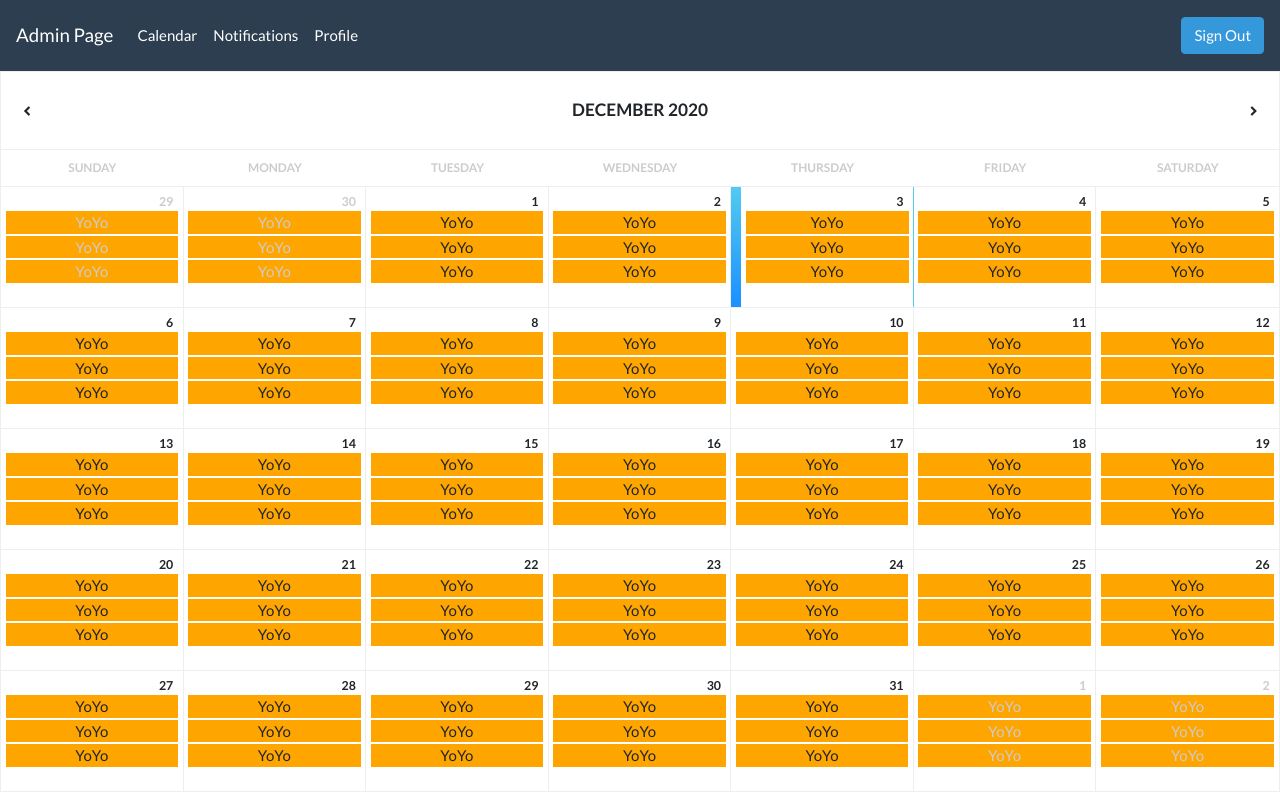
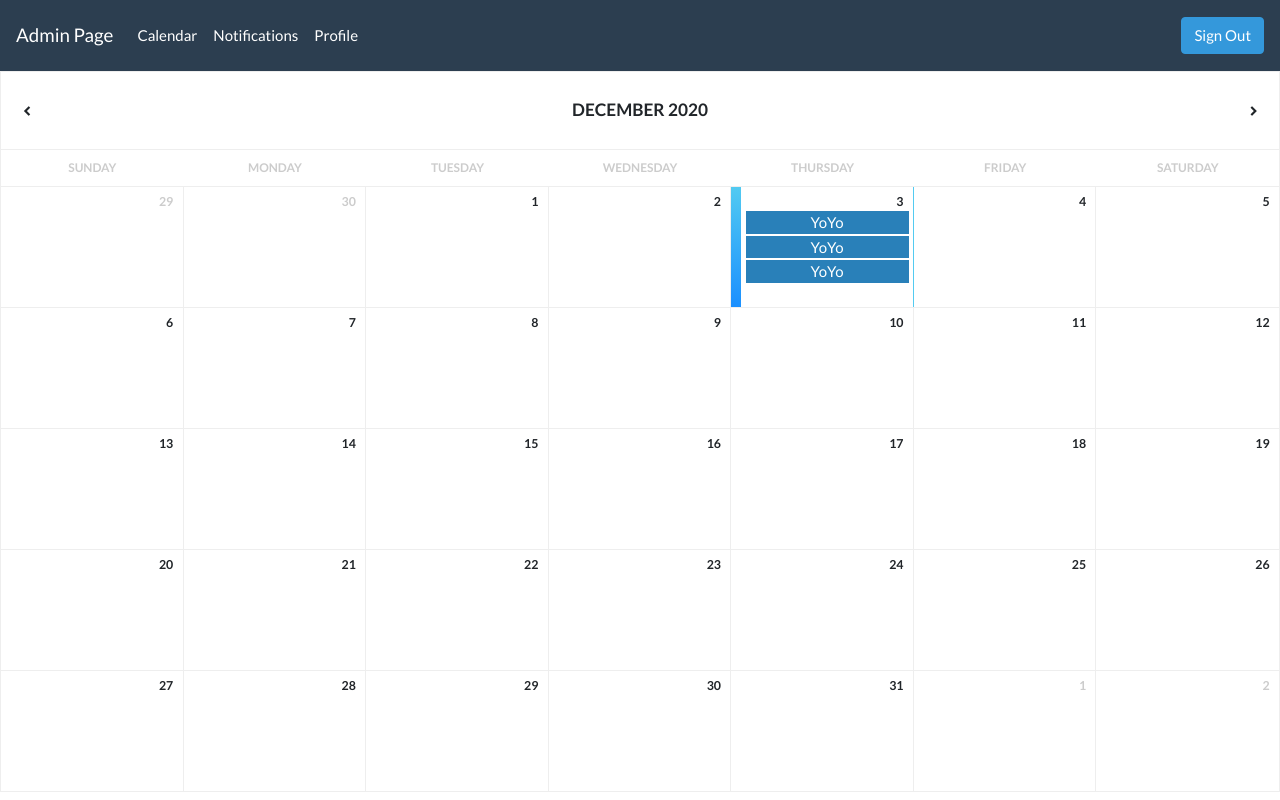
Before and after one commit to ModdedXero/bookincalendar-mern, a React (Create React App) app in the folder frontend/: page /calendar in a window 1280 px wide. Built offline with nearby package versions, Linux system fonts and the light colour scheme; no server answers; sample sign-in values are in the browser's storage.

Commit message:
Animated Calendar Events

```diff
--- a/frontend/package.json
+++ b/frontend/package.json
@@ -2,6 +2,7 @@
   "name": "frontend",
   "version": "0.1.0",
   "private": true,
+  "homepage": ".",
   "dependencies": {
     "@testing-library/jest-dom": "^5.11.6",
     "@testing-library/react": "^11.2.2",
--- a/frontend/src/components/Calendar.js
+++ b/frontend/src/components/Calendar.js
@@ -71,11 +71,12 @@ export default function Calendar() {
             >
               <span className="calendar-number">{formattedDate}</span>
               <span className="calendar-bg">{formattedDate}</span>
+              {isSameDay(day, new Date()) &&
               <ul className="calendar-event-list">
                 <li className="calendar-event">YoYo</li>
                 <li className="calendar-event">YoYo</li>
                 <li className="calendar-event">YoYo</li>
-              </ul>
+              </ul>}
             </div>
           );
           day = addDays(day, 1);
--- a/frontend/src/components/Login.js
+++ b/frontend/src/components/Login.js
@@ -19,7 +19,7 @@ export default function Login() {
             setError("");
             setLoading(true);
             await login(emailRef.current.value, passwordRef.current.value);
-            history.push("/dashboard");
+            history.push("/calendar");
         } catch {
             setError("Failed to sign in");
         }
--- a/frontend/src/styles/calendar.css
+++ b/frontend/src/styles/calendar.css
@@ -231,7 +231,9 @@
 .calendar-event {
   width: 95%;
   text-align: center;
-  background: orange;
+  color: white;
+  border: none;
+  background: #2980b9;
   cursor: pointer;
   transition: .15s ease-out;
 }
@@ -239,4 +241,8 @@
 .calendar-event:hover {
   transform: scale(1.25);
   transition: .25s ease-out;
+  border: 2px solid black;
+  z-index: 20;
+  width: 80%;
+  margin: 5px 5px;
 }
```
Also changed, not shown: 1 other file (tests, documents, lock files or other folders).
